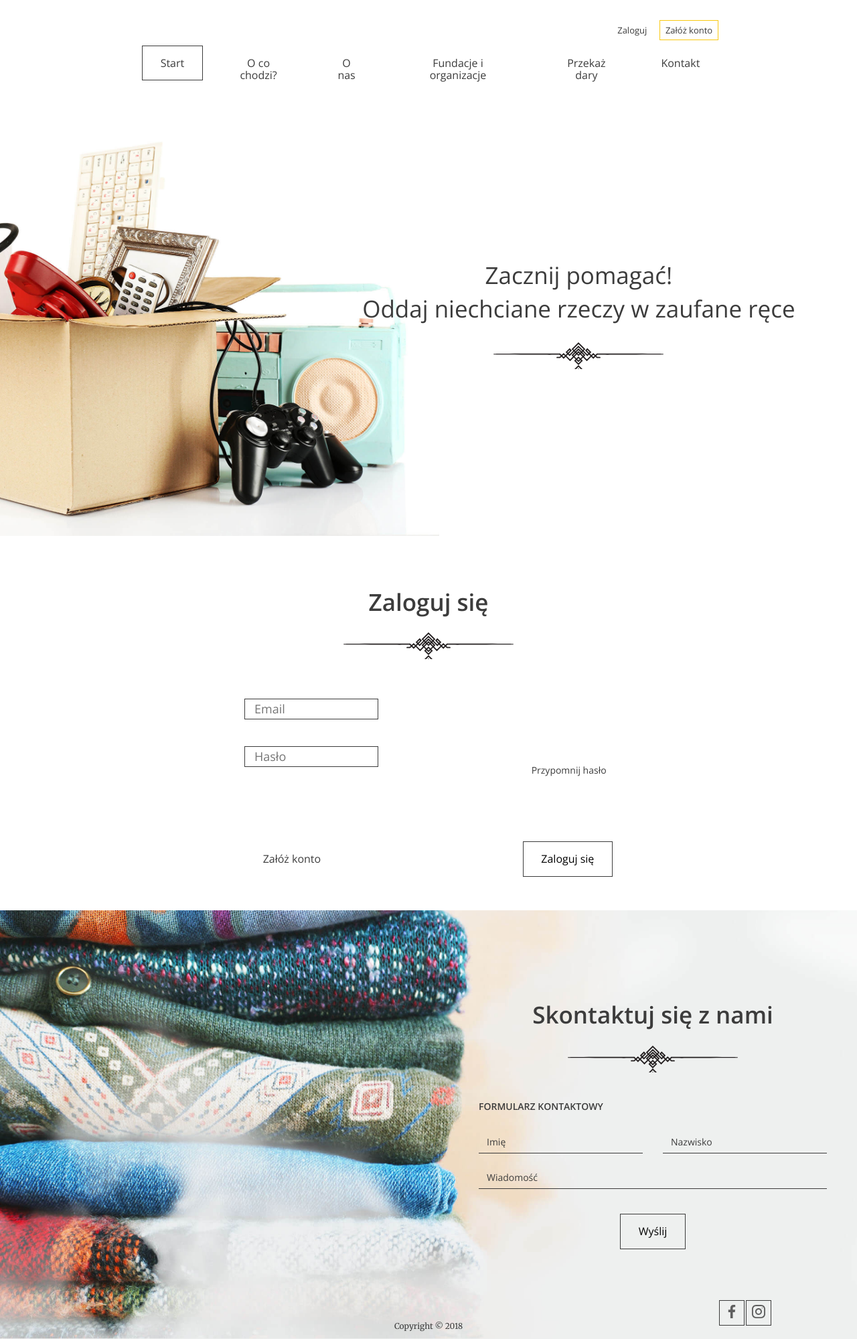
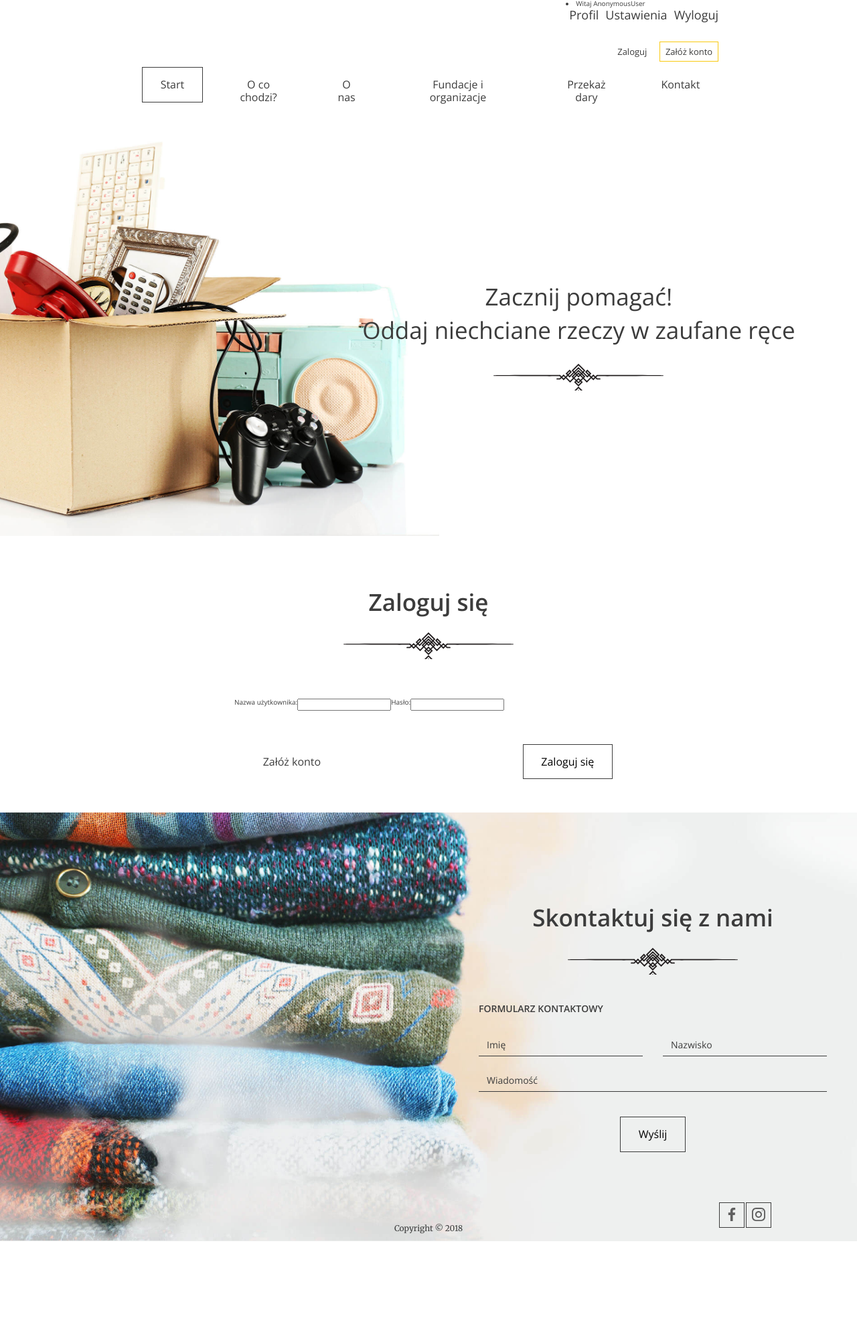
Before and after one commit to OnizukaGit/django_good_hands_website, a Django app: page /login/ in a window 1280 px wide. Shown: the whole page at 67% size. After the commit the page ends 1853 px from the top, so only its background shows below. Run offline with Django 4.2, Linux system fonts and the light colour scheme.

Commit message:
simple_login_and_register

```diff
--- a/good_hands_website/urls.py
+++ b/good_hands_website/urls.py
@@ -15,7 +15,7 @@ Including another URLconf
 """
 from django.contrib import admin
 from django.urls import path
-from website.views import LandingPage, AddDonation, FormConfirmation, Login, Register
+from website.views import LandingPage, AddDonation, FormConfirmation, Login, Register, Logout
 
 urlpatterns = [
     path('admin/', admin.site.urls),
@@ -24,4 +24,5 @@ urlpatterns = [
     path('form-confirmation', FormConfirmation.as_view(), name="form-confirmation"),
     path('register/', Register.as_view(), name="register"),
     path('login/', Login.as_view(), name="login"),
+    path('logout/', Logout.as_view(), name="logout"),
 ]
--- a/templates/basic.html
+++ b/templates/basic.html
@@ -13,10 +13,23 @@
 
         <header class="header--main-page">
       <nav class="container container--70">
-        <ul class="nav--actions">
-          <li><a href="{% url 'login' %}" class="btn btn--small btn--without-border">Zaloguj</a></li>
+
+{#{% if user.is_authenticated %}#}
+                   <li class="logged-user">
+            Witaj {{ user }}
+            <ul class="dropdown">
+              <li><a href="#">Profil</a></li>
+              <li><a href="#">Ustawienia</a></li>
+              <li><a href="{% url 'logout' %}">Wyloguj</a></li>
+            </ul>
+          </li>
+            <ul class="nav--actions">
+          <li><a href="{% url 'login' %}#login" class="btn btn--small btn--without-border">Zaloguj</a></li>
           <li><a href="{% url 'register' %}#register" class="btn btn--small btn--highlighted">Załóż konto</a></li>
         </ul>
+{#    {{ else }}#}
+{##}
+{#        {% endif %}#}
 
         <ul>
           <li><a href="{% url 'index' %}" class="btn btn--without-border active">Start</a></li>
--- a/website/forms.py
+++ b/website/forms.py
@@ -1,24 +1,54 @@
 from django import forms
-from django.contrib.auth import get_user_model
+from django.contrib.auth import get_user_model, authenticate
+from django.contrib.auth.forms import AuthenticationForm
 from django.contrib.auth.forms import UserCreationForm
 
 
 User = get_user_model()
 
 
-class RegisterForms(UserCreationForm):
-    email = forms.EmailField(required=True)
-    password1 = forms.CharField(widget=forms.PasswordInput, label="Hasło")
-    password2 = forms.CharField(widget=forms.PasswordInput, label="Powtórz hasło")
+class RegisterForm(forms.ModelForm):
+    pass1 = forms.CharField(label="Hasło", widget=forms.PasswordInput)
+    pass2 = forms.CharField(label="Powtórz hasło", widget=forms.PasswordInput)
 
     class Meta:
         model = User
-        fields = [
-            "email", "first_name", "last_name"
-        ]
+        fields = (
+            'first_name',
+            'last_name',
+            'username',
+            'email',
+        )
+        help_texts = {
+            'username': 'Tym będziesz się logował',
+        }
 
-    def clean_email(self):
-        email = self.cleaned_data['email']
-        if User.objects.filter(username=email).exists():
-            raise forms.ValidationError("Ten email jest już zarejestrowany.")
-        return email
+    def clean_username(self):
+        username = self.cleaned_data['username']
+        if User.objects.filter(username=username).exists():
+            raise forms.ValidationError("Ta nazwa użytkownika już istnieje")
+        return username
+
+    def clean(self):
+        cd = super().clean()
+        pass1 = cd.get('pass1')
+        pass2 = cd.get('pass2')
+        if len(pass1) < 4:
+            raise forms.ValidationError('Hasło musi mieć więcej niż 4 litery!')
+        if pass1 != pass2:
+            raise forms.ValidationError('Hasło musi być takie same')
+
+
+class LoginForm(forms.Form):
+    username = forms.CharField(label="Nazwa użytkownika")
+    password1 = forms.CharField(label="Hasło", widget=forms.PasswordInput)
+
+    def clean(self):
+        cd = super().clean()
+
+        username = cd.get('username')
+        password1 = cd.get('password1')
+        user = authenticate(username=username, password=password1)
+
+        if user is None:
+            raise forms.ValidationError("Złe podane hasło lub login")
--- a/website/templates/website/login.html
+++ b/website/templates/website/login.html
@@ -5,19 +5,22 @@
   <body>
   {% block content %}
 
-    <section class="login-page">
+    <section id="login" class="login-page">
       <h2>Zaloguj się</h2>
-      <form>
-        <div class="form-group">
-          <input type="email" name="email" placeholder="Email" />
-        </div>
-        <div class="form-group">
-          <input type="password" name="password" placeholder="Hasło" />
-          <a href="#" class="btn btn--small btn--without-border reset-password">Przypomnij hasło</a>
-        </div>
+      <form action="" method="post">
+          {% csrf_token %}
+          {{ form }}
+
+{#        <div class="form-group">#}
+{#          <input type="email" name="email" placeholder="Email" />#}
+{#        </div>#}
+{#        <div class="form-group">#}
+{#          <input type="password" name="password" placeholder="Hasło" />#}
+{#          <a href="#" class="btn btn--small btn--without-border reset-password">Przypomnij hasło</a>#}
+{#        </div>#}
 
         <div class="form-group form-group--buttons">
-          <a href="#" class="btn btn--without-border">Załóż konto</a>
+          <a href="{% url 'register' %}#register" class="btn btn--without-border">Załóż konto</a>
           <button class="btn" type="submit">Zaloguj się</button>
         </div>
       </form>
--- a/website/templates/website/register.html
+++ b/website/templates/website/register.html
@@ -17,7 +17,7 @@
         </div>
 
             <div class="form-group form-group--buttons">
-          <a href="login.html" class="btn btn--without-border">Zaloguj się</a>
+          <a href="{% url 'login' %}#login" class="btn btn--without-border">Zaloguj się</a>
           <button class="btn" type="submit">Załóż konto</button>
         </div>
 </form>
--- a/website/views.py
+++ b/website/views.py
@@ -1,11 +1,14 @@
 from django.shortcuts import render
 from django.views import View
-from django.views.generic import CreateView
+from django.views.generic import CreateView, FormView, RedirectView
 from website.models import Donation, Institution, Category
 from django.db.models import Sum
 from django.core.paginator import Paginator
 from django.urls import reverse_lazy
-from website.forms import RegisterForms
+from website.forms import RegisterForm, LoginForm
+from django.contrib.auth import authenticate, login, logout
+from django.contrib.auth.views import LoginView
+
 
 class LandingPage(View):
     def get(self, request):
@@ -15,9 +18,9 @@ class LandingPage(View):
         categories = Category.objects.all()
         institution_quantity = Donation.objects.values_list('quantity', flat=True)
         total_quantity = Donation.objects.aggregate(total=Sum('quantity'))['total']
-        one = Paginator(Institution.objects.filter(type="0"), 2)
-        two = Paginator(Institution.objects.filter(type="1"), 2)
-        three = Paginator(Institution.objects.filter(type="2"), 2)
+        one = Paginator(Institution.objects.filter(type="0").order_by('name'), 2)
+        two = Paginator(Institution.objects.filter(type="1").order_by('name'), 2)
+        three = Paginator(Institution.objects.filter(type="2").order_by('name'), 2)
         page = request.GET.get('page')
         institution_page_one = one.get_page(page)
         institution_page_two = two.get_page(page)
@@ -45,12 +48,35 @@ class FormConfirmation(View):
         return render(request, "website/form-confirmation.html")
 
 
-class Login(View):
-    def get(self, request):
-        return render(request, "website/login.html")
+class Login(FormView):
+    template_name = 'website/login.html'
+    success_url = reverse_lazy('index')
+    form_class = LoginForm
+
+    def form_valid(self, form):
+        password1 = form.cleaned_data['password1']
+        username = form.cleaned_data['username']
+        user = authenticate(password=password1, username=username)
+        login(self.request, user)
+        return super().form_valid(form)
+
+
+class Logout(RedirectView):
+    url = reverse_lazy('index')
+
+    def get(self, request, *args, **kwargs):
+        logout(request)
+        return super(Logout, self).get(request, *args, **kwargs)
 
 
 class Register(CreateView):
     template_name = "website/register.html"
-    form_class = RegisterForms
-    success_url = reverse_lazy("login")
+    form_class = RegisterForm
+    success_url = reverse_lazy("index")
+
+    def form_valid(self, form):
+        response = super().form_valid(form)
+        cd = form.cleaned_data
+        self.object.set_password(cd['pass1'])
+        self.object.save()
+        return response
```
Also changed, not shown: website/models.py (+1 -8 lines), good_hands_website/settings.py (line endings or trailing spaces), website/migrations/0006_alter_users_username.py (added), website/migrations/0007_alter_users_username.py (added), website/migrations/0008_alter_users_username.py (added), website/migrations/0009_alter_users_username.py (added), website/migrations/0010_alter_users_username.py (added), website/migrations/0011_alter_users_username.py (added), website/migrations/0012_alter_users_options_remove_users_username_and_more.py (added), website/migrations/0013_delete_users.py (added).
